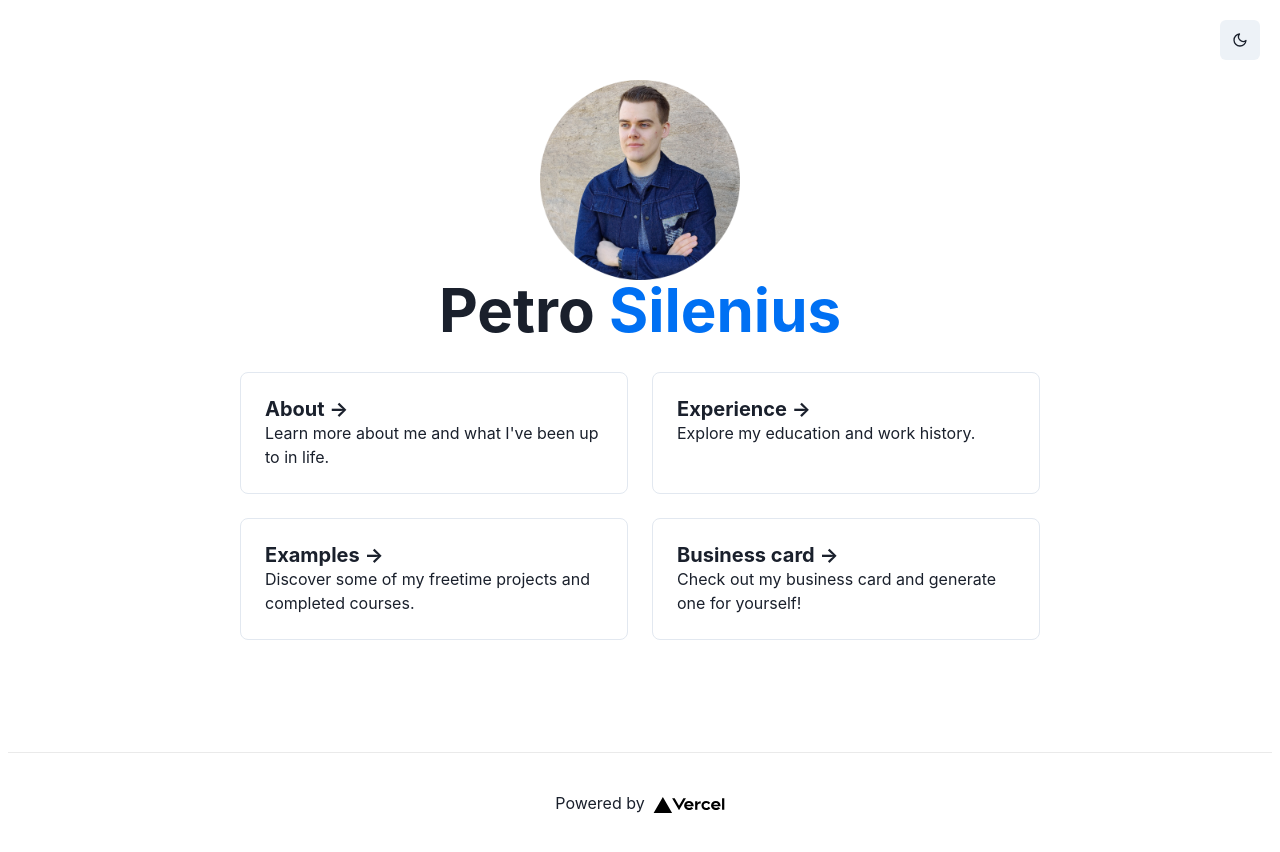
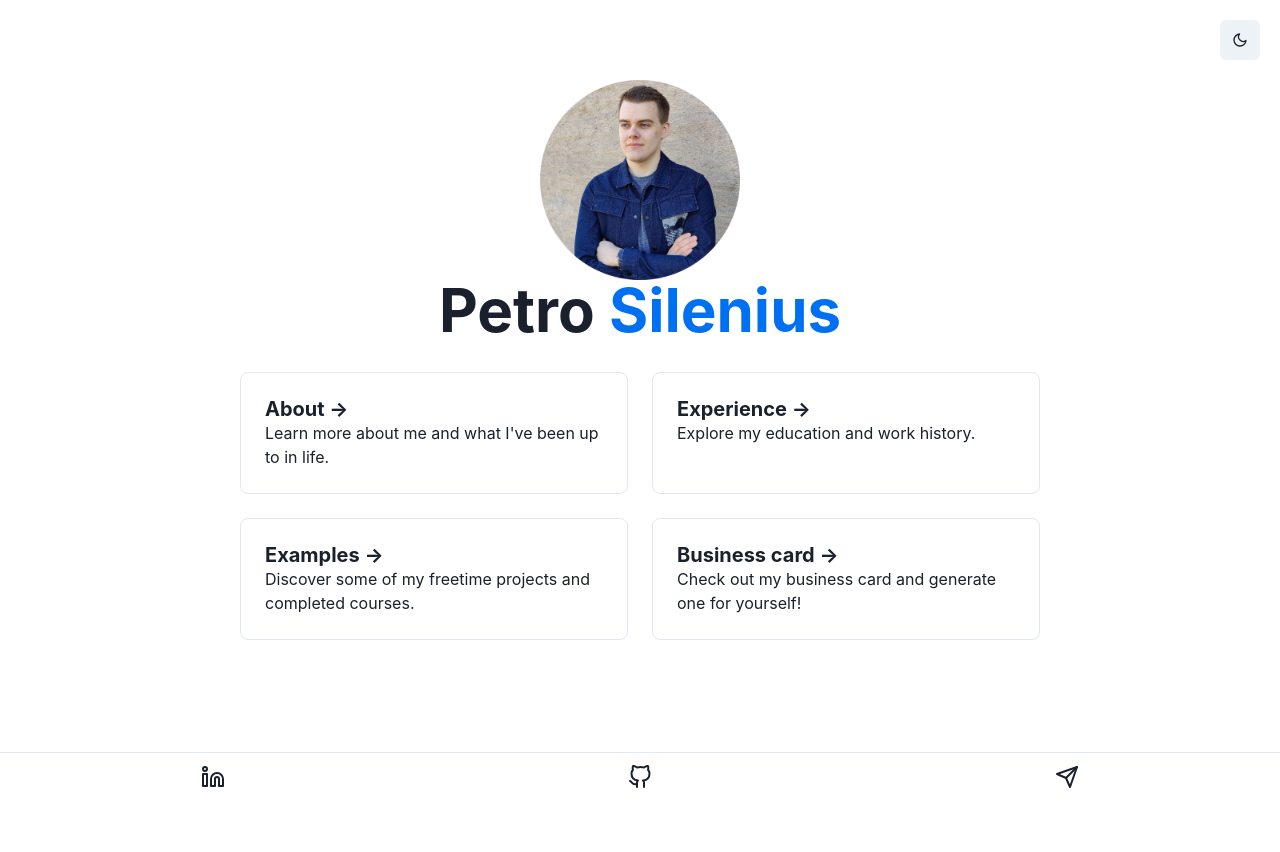
Before and after one commit to PetroSilenius/silenius.dev, a Next.js app: page / in a window 1280 px wide. After the commit the page ends 801 px from the top, so only its background shows below. Built offline with nearby package versions, Linux system fonts and the light colour scheme.

Commit message:
Add socials to footer

```diff
--- a/components/Footer.tsx
+++ b/components/Footer.tsx
@@ -1,39 +1,44 @@
-import Image from 'next/image'
+import { Linkedin, GitHub, Send } from 'react-feather'
+import { SimpleGrid } from '@chakra-ui/react'
 
 export const Footer = (): JSX.Element => {
   return (
     <footer className="footer">
-      <a
-        href="https://vercel.com?utm_source=create-next-app&utm_medium=default-template&utm_campaign=create-next-app"
-        target="_blank"
-        rel="noopener noreferrer"
+      <SimpleGrid
+        columns={3}
+        width="100%"
+        align="center"
+        paddingY={3}
+        borderTop="1px"
+        borderColor="gray.200"
       >
-        Powered by{' '}
-        <span className="logo">
-          <Image src="/vercel.svg" alt="Vercel Logo" width={72} height={16} />
-        </span>
-      </a>
+        <a
+          href="https://www.linkedin.com/in/petrosilenius/"
+          target="_blank"
+          rel="noopener noreferrer"
+        >
+          <Linkedin />
+        </a>
+        <a
+          href="https://github.com/PetroSilenius"
+          target="_blank"
+          rel="noopener noreferrer"
+        >
+          <GitHub />
+        </a>
+        <a
+          href="mailto:petro.silenius@gmail.com?subject=Let's connect!&body=Hey Petro!%0D%0A%0D%0AI saw your website and would love to connect with you."
+          target="_blank"
+          rel="noopener noreferrer"
+        >
+          <Send />
+        </a>
+      </SimpleGrid>
+
       <style jsx>
         {`
           .footer {
-            width: 100%;
-            height: 100px;
-            border-top: 1px solid #eaeaea;
-            display: flex;
-            justify-content: center;
-            align-items: center;
-          }
-
-          .footer a {
-            display: flex;
-            justify-content: center;
-            align-items: center;
-            flex-grow: 1;
-          }
-
-          .logo {
-            height: 1em;
-            margin-left: 0.5rem;
+            width: 100vw;
           }
         `}
       </style>
```
